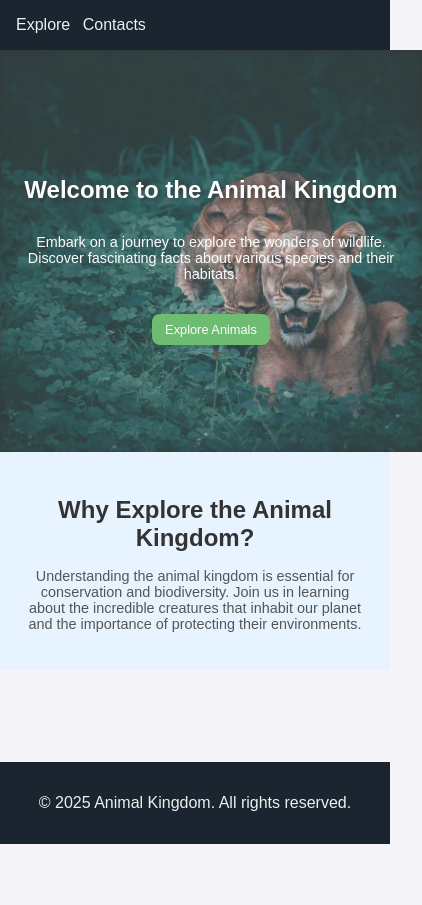
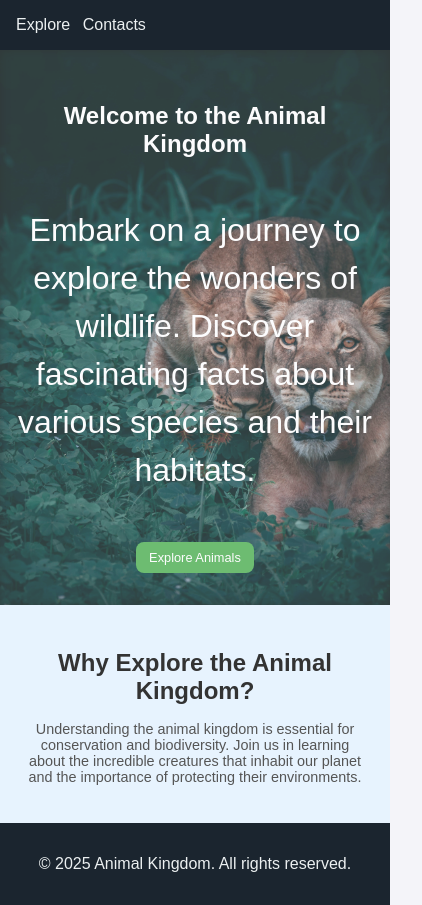
Before and after one commit to Mashaal-Ishtiaq/Explore_WildLife, a plain HTML site: page HTML/index.html in a window 390 px wide. Shown: the whole page, 422 px wide, since content can reach past the window. Before the commit the page ends 844 px from the top, so only its background shows below. Drawn offline with Linux system fonts and the light colour scheme; files that its build step writes are made by us from their sources.

Commit message:
Initial commit

```diff
--- a/home.css
+++ b/CSS/home.css
@@ -46,34 +46,32 @@ main {
     background-size: cover;              /* Ensure image covers the section */
     background-position: center;              /* Center the image */
     color: white;              /* White text color */
-    position: relative;              /* Allow absolute positioning of content if needed */
     box-shadow: inset 0 0 10px rgba(0, 0, 0, 0.5);              /* Add shadow for depth */
-    width: 100%;              /* Full width */
     min-height: 60vh;              /* Minimum height for the section */
-    max-width: 100vw;              /* Prevent overflow */
-    overflow: hidden;              /* Prevent overflow */
 }
 
 .hero h1 {
     font-size: 2.5rem;              /* Font size for heading */
     margin-bottom: 1rem;              /* Space below heading */
-    text-shadow: 2px 2px 4px rgba(0, 0, 0, 0.7);              /* Add text shadow for readability */
 }
 
 .hero p {
     font-size: 1.2rem;              /* Font size for paragraph */
     margin-bottom: 2rem;              /* Space below paragraph */
+    line-height: 1.5;
 }
 
 .buttons .btn {
-    display: inline-block;              /* Display button inline */
-    padding: 0.8rem 1.5rem;              /* Button padding */
-    background: #4CAF50;              /* Button background color */
-    color: #fff;              /* Button text color */
-    text-decoration: none;              /* Remove underline from button */
-    border-radius: 8px;              /* Round button corners */
-    font-size: 1rem;              /* Button text size */
-    transition: background 0.3s;              /* Smooth background transition */
+    display: inline-block;                    /* Display button inline */
+    padding: 0.8rem 1.5rem;                  /* Button padding */
+    background: #4CAF50;                     /* Button background color */
+    color: #fff;                              /* Button text color */
+    text-decoration: none;                    /* Remove underline from button */
+    border-radius: 8px;                      /* Round button corners */
+    font-size: 1rem;                          /* Button text size */
+    transition: background 0.3s;             /* Smooth background transition */
+    margin-top: 1rem;                        /* Space above the button */
+               /* Smooth background transition */
 }
 
 .buttons .btn:hover {
@@ -116,7 +114,7 @@ footer {
         font-size: 2rem;              /* Smaller heading on mobile */
     }
     .hero p {
-        font-size: 1rem;              /* Smaller paragraph text */
+        font-size: 2.5rem;              /* Smaller paragraph text */
     }
     .buttons .btn {
         padding: 0.6rem 1rem;              /* Smaller button padding */
@@ -143,7 +141,7 @@ footer {
         font-size: 1.5rem;              /* Even smaller heading on extra small screens */
     }
     .hero p {
-        font-size: 0.9rem;              /* Smaller paragraph text */
+        font-size: 2rem;              /* Smaller paragraph text */
     }
     .buttons .btn {
         padding: 0.5rem 0.8rem;              /* Further reduce button padding */
```
Also changed, not shown: HTML/index.html (renamed from index.html), 1 other file.
